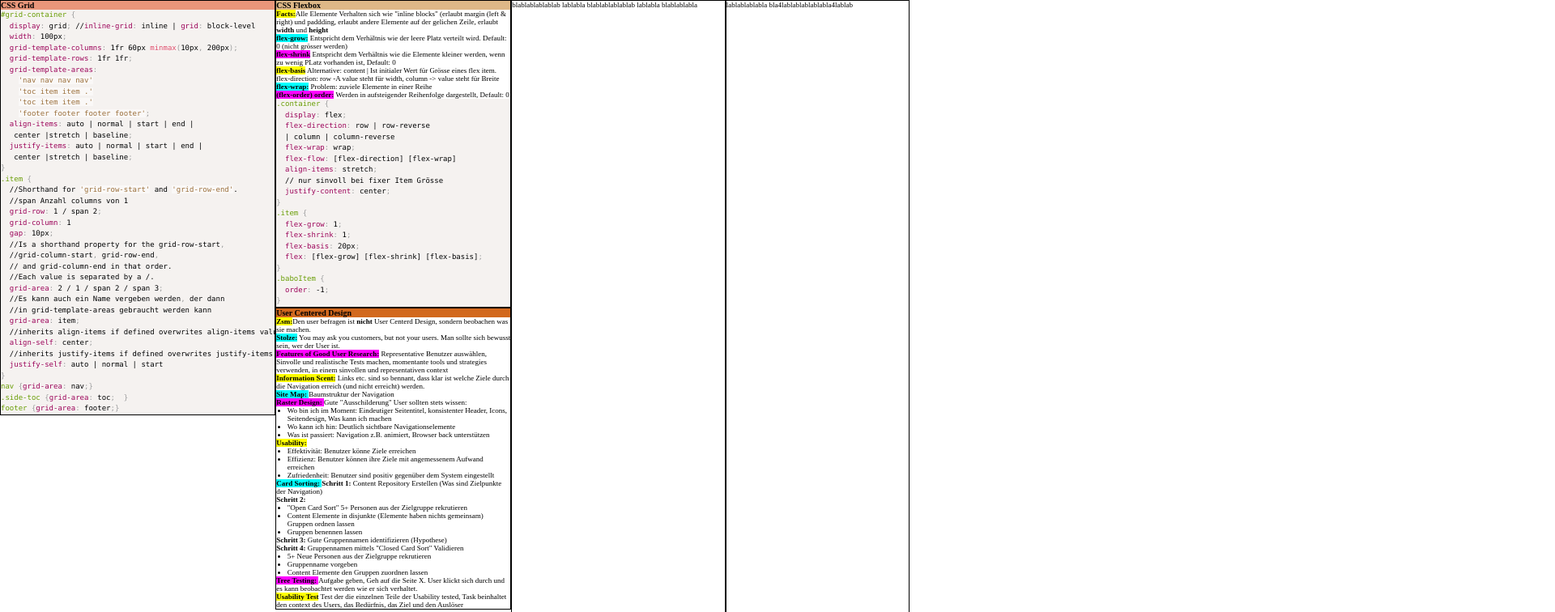
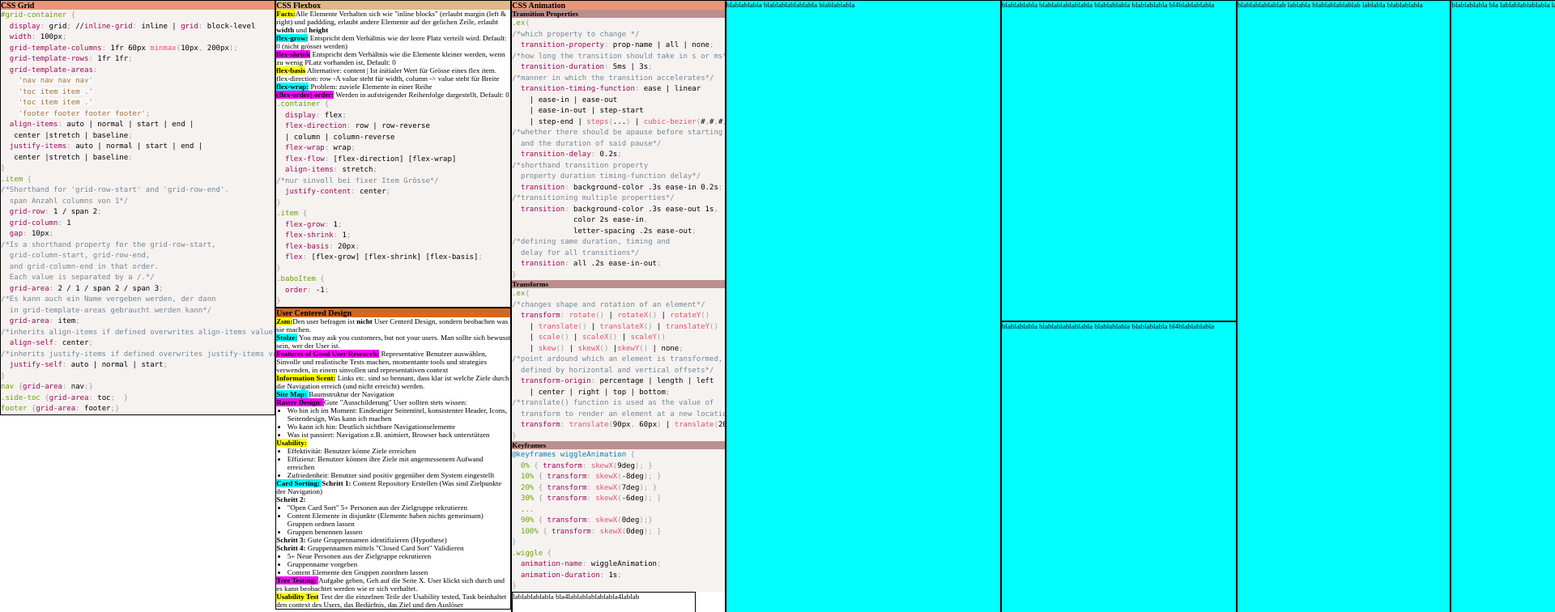
Before and after one commit to David--K/WED2-Spick, a website: page index.html in a window 1280 px wide. Shown: the top 756 px of the page at 81% size, 1920 px wide, since content can reach past the window. Drawn offline with nearby package versions, Linux system fonts and the light colour scheme; files that its build step writes are made by us from their sources.

Commit message:
add CSS Animation, declared h2 style

```diff
--- a/index.html
+++ b/index.html
@@ -27,23 +27,23 @@
    center |stretch | baseline;
 }
 .item {
-  //Shorthand for 'grid-row-start' and 'grid-row-end'.
-  //span Anzahl columns von 1
+/*Shorthand for 'grid-row-start' and 'grid-row-end'.
+  span Anzahl columns von 1*/
   grid-row: 1 / span 2;
   grid-column: 1
   gap: 10px;
-  //Is a shorthand property for the grid-row-start,
-  //grid-column-start, grid-row-end,
-  // and grid-column-end in that order.
-  //Each value is separated by a /.
+/*Is a shorthand property for the grid-row-start,
+  grid-column-start, grid-row-end,
+  and grid-column-end in that order.
+  Each value is separated by a /.*/
   grid-area: 2 / 1 / span 2 / span 3;
-  //Es kann auch ein Name vergeben werden, der dann
-  //in grid-template-areas gebraucht werden kann
+/*Es kann auch ein Name vergeben werden, der dann
+  in grid-template-areas gebraucht werden kann*/
   grid-area: item;
-  //inherits align-items if defined overwrites align-items value
+/*inherits align-items if defined overwrites align-items value*/
   align-self: center;
-  //inherits justify-items if defined overwrites justify-items value
-  justify-self: auto | normal | start
+/*inherits justify-items if defined overwrites justify-items value*/
+  justify-self: auto | normal | start;
 }
 nav {grid-area: nav;}
 .side-toc {grid-area: toc;  }
@@ -77,7 +77,7 @@ footer {grid-area: footer;}</code></pre>
   flex-wrap: wrap;
   flex-flow: [flex-direction] [flex-wrap]
   align-items: stretch;
-  // nur sinvoll bei fixer Item Grösse
+/*nur sinvoll bei fixer Item Grösse*/
   justify-content: center;
 }
 .item {
@@ -158,7 +158,62 @@ footer {grid-area: footer;}</code></pre>
         Task beinhaltet den context des Users, das Bedürfnis, das Ziel und den Auslöser
       </p>
     </div>
-    <div class="item itemSmall row3" style="min-height: 21cm;">blablablablablab lablabla blablablablablab lablabla blablablabla</div>
+    <div class="item itemSmall row3" style="min-height: 21cm;">
+      <h1>CSS Animation</h1>
+      <h2>Transition Properties</h2>
+      <pre class="code"><code class="language-css">.ex{
+/*which property to change */
+  transition-property: prop-name | all | none;
+/*how long the transition should take in s or ms*/
+  transition-duration: 5ms | 3s;
+/*manner in which the transition accelerates*/
+  transition-timing-function: ease | linear
+    | ease-in | ease-out
+    | ease-in-out | step-start
+    | step-end | steps(...) | cubic-bezier(#,#,#,#);
+/*whether there should be apause before starting
+  and the duration of said pause*/
+  transition-delay: 0.2s;
+/*shorthand transition property
+  property duration timing-function delay*/
+  transition: background-color .3s ease-in 0.2s;
+/*transitioning multiple properties*/
+  transition: background-color .3s ease-out 1s,
+              color 2s ease-in,
+              letter-spacing .2s ease-out;
+/*defining same duration, timing and
+  delay for all transitions*/
+  transition: all .2s ease-in-out;
+}</code></pre>
+      <h2>Transforms</h2>
+      <pre class="code"><code class="language-css">.ex{
+/*changes shape and rotation of an element*/
+  transform: rotate() | rotateX() | rotateY()
+    | translate() | translateX() | translateY()
+    | scale() | scaleX() | scaleY()
+    | skew() | skewX() |skewY() | none;
+/*point ardound which an element is transformed,
+  defined by horizontal and vertical offsets*/
+  transform-origin: percentage | length | left
+    | center | right | top | bottom;
+/*translate() function is used as the value of
+  transform to render an element at a new location*/
+  transform: translate(90px, 60px) | translate(20%);
+}</code></pre>
+  <h2>Keyframes</h2>
+  <pre class="code"><code class="language-css">@keyframes wiggleAnimation {
+  0% { transform: skewX(9deg); }
+  10% { transform: skewX(-8deg); }
+  20% { transform: skewX(7deg); }
+  30% { transform: skewX(-6deg); }
+  ...
+  90% { transform: skewX(0deg);}
+  100% { transform: skewX(0deg); }
+}
+.wiggle {
+  animation-name: wiggleAnimation;
+  animation-duration: 1s;
+}</code></pre>
     <div class="item itemSmall row4" style="min-height: 21cm;">lablablablabla bla4lablablablablabla4lablab</div>
   </div>
   <div class="container page2">
--- a/style.scss
+++ b/style.scss
@@ -36,6 +36,15 @@ body {
   justify-self: center;
   color: black;
   background-color: darksalmon;
+  width: 100%;
+}
+
+.item > h2 {
+  font-size: 9px;
+  font-weight: bolder;
+  justify-self: center;
+  color: black;
+  background-color: rosybrown;
   width: 100%;
 }
 $row1-width: 9cm;
```
